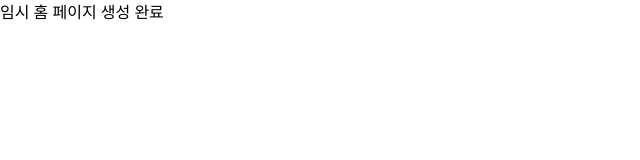
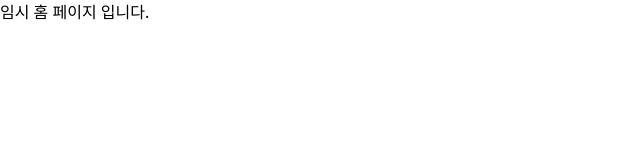
Before and after one commit to GapLog-2025/gaplog, a React (Vite) app in the folder frontend/: page / in a window 1280 px wide. Shown: the top 160 px of the page, without its empty margins (0-640 px from the left). Built offline with nearby package versions, Linux system fonts and the light colour scheme.

Commit message:
feat: 절대 경로 alias 설정 (@->src), vite & tsconfig 설정 적용

```diff
--- a/frontend/index.html
+++ b/frontend/index.html
@@ -2,7 +2,7 @@
 <html lang="en">
   <head>
     <meta charset="UTF-8" />
-    <link rel="icon" type="image/svg+xml" href="/public/gaplog_icon.png" />
+    <link rel="icon" type="image/svg+xml" href="/gaplog_icon.png" />
     <meta name="viewport" content="width=device-width, initial-scale=1.0" />
     <title>나만의 커리어 회복 플랫폼 | GapLog</title>
   </head>
--- a/frontend/src/App.tsx
+++ b/frontend/src/App.tsx
@@ -1,7 +1,8 @@
+import AppRouter from "@/router/AppRouter";
 function App() {
   return (
     <>
-      <div>임시 홈 페이지 생성 완료</div>
+      <AppRouter />
     </>
   );
 }
--- /dev/null
+++ b/frontend/src/pages/Home.tsx
@@ -0,0 +1,3 @@
+export default function Home() {
+  return <h1>임시 홈 페이지 입니다.</h1>;
+}
--- /dev/null
+++ b/frontend/src/router/AppRouter.tsx
@@ -0,0 +1,12 @@
+import { BrowserRouter, Routes, Route } from "react-router-dom";
+import Home from "@/pages/Home";
+
+export default function AppRouter() {
+  return (
+    <BrowserRouter>
+      <Routes>
+        <Route path="/" element={<Home />} />
+      </Routes>
+    </BrowserRouter>
+  );
+}
--- a/frontend/vite.config.ts
+++ b/frontend/vite.config.ts
@@ -5,4 +5,7 @@ import tailwindcss from "@tailwindcss/vite";
 // https://vite.dev/config/
 export default defineConfig({
   plugins: [react(), tailwindcss()],
+  resolve: {
+    alias: [{ find: "@", replacement: "/src" }],
+  },
 });
```
Also changed, not shown: frontend/tsconfig.app.json (+7 -1 lines), frontend/tsconfig.node.json (+7 -1 lines).
